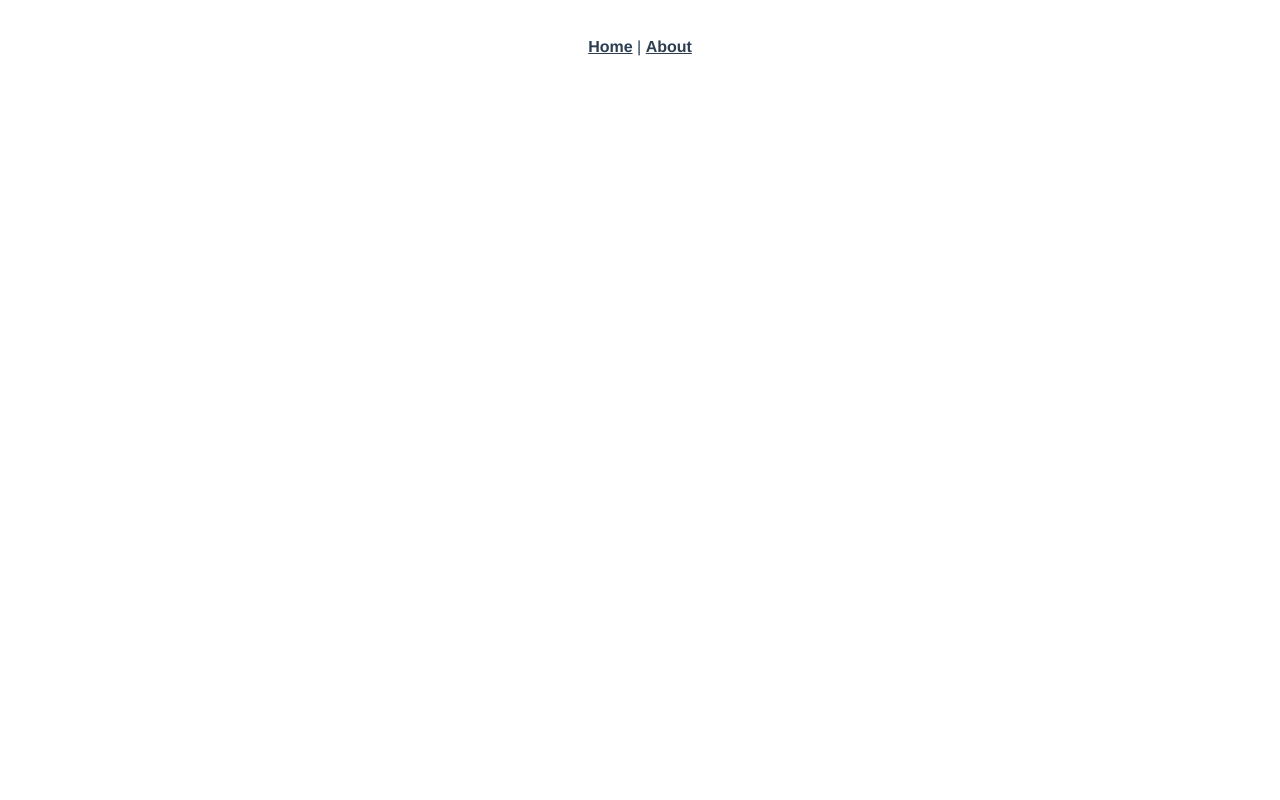
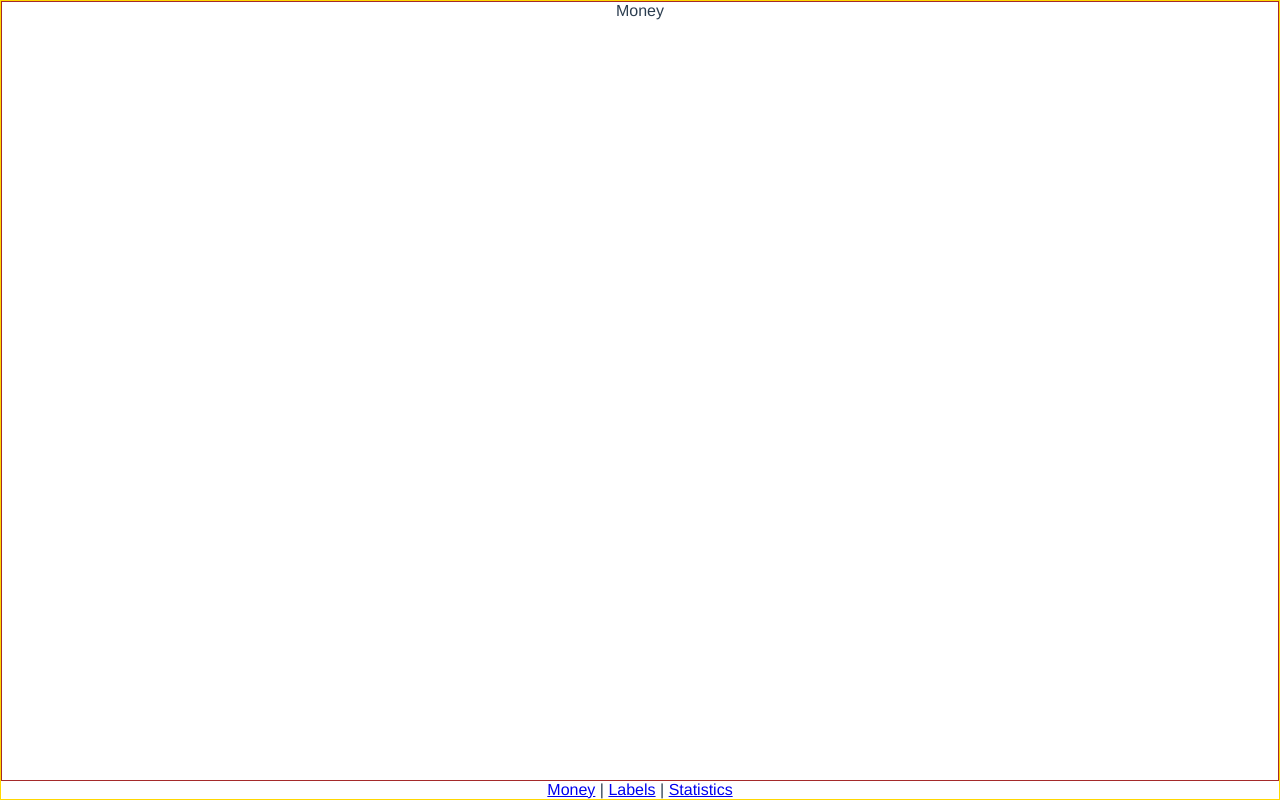
Before and after one commit to sgshy1995/wangcai-charge-up, a Vue app: page /#/money in a window 1280 px wide. Built offline with nearby package versions, Linux system fonts and the light colour scheme.

Commit message:
初步样式和框架

```diff
--- a/public/index.html
+++ b/public/index.html
@@ -5,7 +5,7 @@
     <meta http-equiv="X-UA-Compatible" content="IE=edge">
     <meta name="viewport" content="width=device-width,initial-scale=1.0">
     <link rel="icon" href="<%= BASE_URL %>favicon.ico">
-    <title>wangcai</title>
+    <title>旺财记账</title>
   </head>
   <body>
     <noscript>
--- a/src/App.vue
+++ b/src/App.vue
@@ -1,14 +1,15 @@
 <template>
   <div id="app">
-    <div id="nav">
-      <router-link to="/">Home</router-link> |
-      <router-link to="/about">About</router-link>
-    </div>
     <router-view/>
   </div>
 </template>
 
 <style lang="scss">
+  *{
+    margin: 0;
+    padding: 0;
+    box-sizing: border-box;
+  }
 #app {
   font-family: 'Avenir', Helvetica, Arial, sans-serif;
   -webkit-font-smoothing: antialiased;
--- /dev/null
+++ b/src/components/Nav.vue
@@ -0,0 +1,17 @@
+<template>
+  <div class="nav">
+      <router-link to="/Money">Money</router-link> |
+      <router-link to="/labels">Labels</router-link> |
+      <router-link to="/statistics">Statistics</router-link>
+  </div>
+</template>
+
+<script lang="ts">
+export default {
+
+}
+</script>
+
+<style lang="scss" scoped>
+
+</style>
--- a/src/router/index.ts
+++ b/src/router/index.ts
@@ -1,27 +1,37 @@
 import Vue from 'vue'
 import VueRouter from 'vue-router'
-import Home from '../views/Home.vue'
+import Money from '@/views/Money.vue'
+import Labels from '@/views/Labels.vue'
+import Statistics from '@/views/Statistics.vue'
+import NotFound from '@/views/NotFound.vue'
 
-Vue.use(VueRouter)
+Vue.use(VueRouter);
 
 const routes = [
   {
     path: '/',
-    name: 'home',
-    component: Home
+    redirect:'/money'
   },
   {
-    path: '/about',
-    name: 'about',
-    // route level code-splitting
-    // this generates a separate chunk (about.[hash].js) for this route
-    // which is lazy-loaded when the route is visited.
-    component: () => import(/* webpackChunkName: "about" */ '../views/About.vue')
+    path: '/money',
+    component: Money
+  },
+  {
+    path: '/labels',
+    component: Labels
+  },
+  {
+    path: '/statistics',
+    component: Statistics
+  },
+  {
+    path: '*',
+    component: NotFound
   }
-]
+];
 
 const router = new VueRouter({
   routes
-})
+});
 
 export default router
--- a/src/views/About.vue
+++ /dev/null
@@ -1,5 +0,0 @@
-<template>
-  <div class="about">
-    <h1>This is an about page</h1>
-  </div>
-</template>
--- a/src/views/Home.vue
+++ /dev/null
@@ -1,18 +0,0 @@
-<template>
-  <div class="home">
-    <img alt="Vue logo" src="../assets/logo.png">
-    <HelloWorld msg="Welcome to Your Vue.js App"/>
-  </div>
-</template>
-
-<script>
-// @ is an alias to /src
-import HelloWorld from '@/components/HelloWorld.vue'
-
-export default {
-  name: 'home',
-  components: {
-    HelloWorld
-  }
-}
-</script>
--- /dev/null
+++ b/src/views/Labels.vue
@@ -0,0 +1,16 @@
+<template>
+<div>
+  <div>Labels</div>
+  <Nav></Nav>
+</div>
+</template>
+
+<script lang="ts">
+export default {
+
+}
+</script>
+
+<style lang="scss" scoped>
+
+</style>
--- /dev/null
+++ b/src/views/Money.vue
@@ -0,0 +1,23 @@
+<template>
+    <div class="nav-wrapper">
+        <div class="content">Money</div>
+        <Nav></Nav>
+    </div>
+</template>
+
+<script lang="ts">
+    export default {}
+</script>
+
+<style lang="scss" scoped>
+.nav-wrapper{
+  display: flex;
+  flex-direction: column;
+  height: 100vh;
+    border: 1px solid gold;
+  .content{
+    flex-grow: 1;
+      border: 1px solid brown;
+  }
+}
+</style>
--- /dev/null
+++ b/src/views/NotFound.vue
@@ -0,0 +1,16 @@
+<template>
+<div>
+  <div>404 Not Found</div>
+  <router-link to="/">返回首页</router-link>
+</div>
+</template>
+
+<script lang="ts">
+export default {
+
+}
+</script>
+
+<style lang="scss" scoped>
+
+</style>
--- /dev/null
+++ b/src/views/Statistics.vue
@@ -0,0 +1,16 @@
+<template>
+<div>
+  <div>Statistics</div>
+  <Nav></Nav>
+</div>
+</template>
+
+<script lang="ts">
+export default {
+
+}
+</script>
+
+<style lang="scss" scoped>
+
+</style>
```
Also changed, not shown: src/main.ts (+7 -5 lines).
